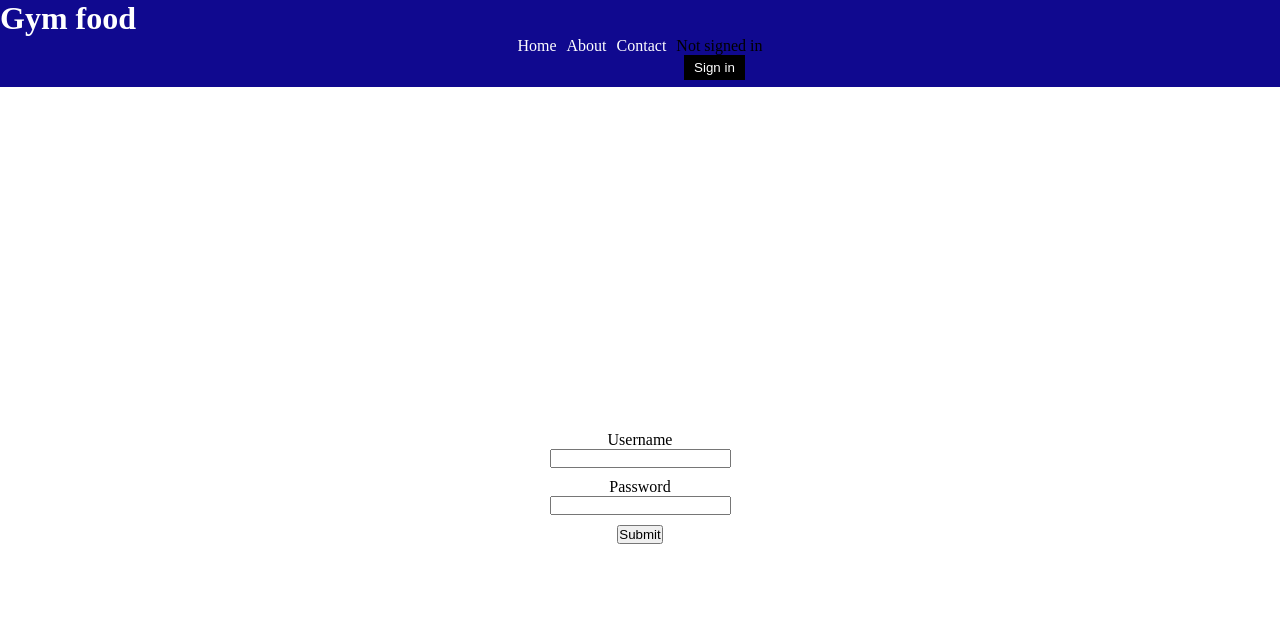
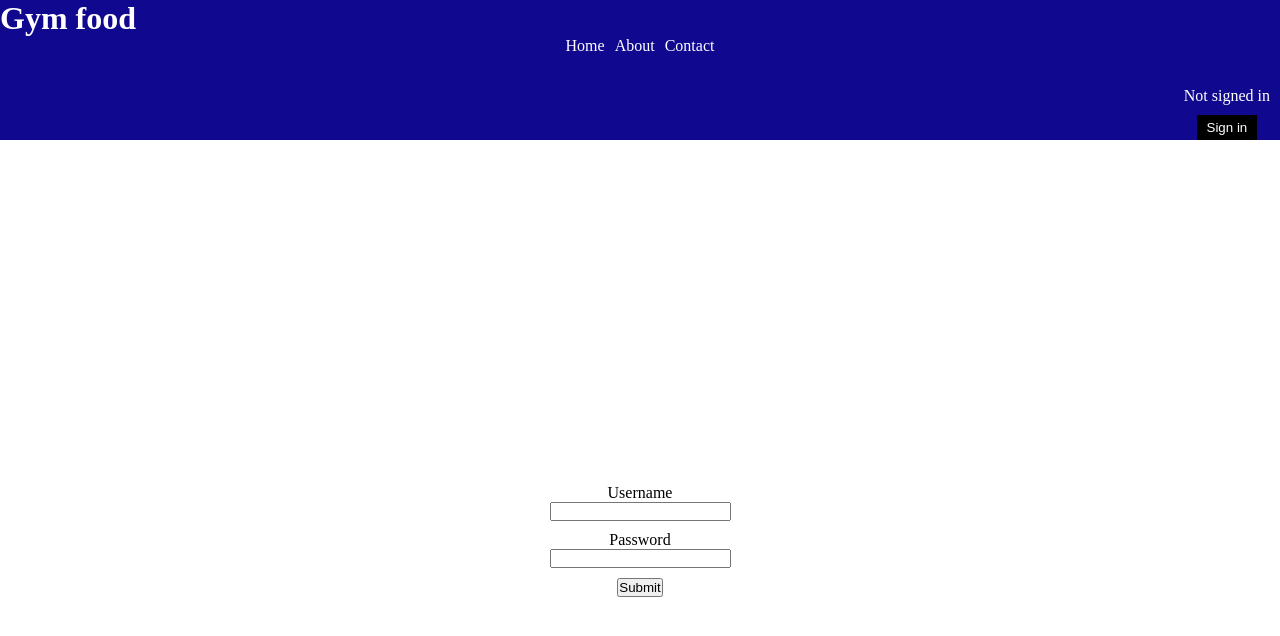
Before and after one commit to 91Pudge/food-gym, a Next.js app: page / in a window 1280 px wide. Shown: the top 636 px of the page. Built offline with nearby package versions, Linux system fonts and the light colour scheme; no server answers.

Commit message:
Feat: Add login to left side of nav bar

```diff
--- a/components/navBar.tsx
+++ b/components/navBar.tsx
@@ -5,22 +5,30 @@ import { signIn, signOut, useSession } from "next-auth/react";
 const NavBar = () => {
   const { data: session } = useSession();
   return (
-    <div className={styles.bar}>
+    <div className={styles["bar"]}>
       <h1>Gym food</h1>
-      <div className={styles.nav}>
+      <div className={styles["nav"]}>
         <Link href={"/"}>Home</Link>
         <Link href={"/about"}>About</Link>
         <Link href={"/contact"}>Contact</Link>
+      </div>
+      <div className={styles["container"]}>
         <div className={styles["login"]}>
           {!session && (
             <>
-              Not signed in <br />
+              <p>
+                Not signed in
+                <br />{" "}
+              </p>
               <button onClick={() => signIn()}>Sign in</button>
             </>
           )}
           {session && (
             <div className={styles["login"]}>
-              Signed in as {session.user?.email} <br />
+              <p>
+                Signed in as:
+                <br /> {session.user?.email}
+              </p>
               <button onClick={() => signOut()}>Sign out</button>
             </div>
           )}
```
